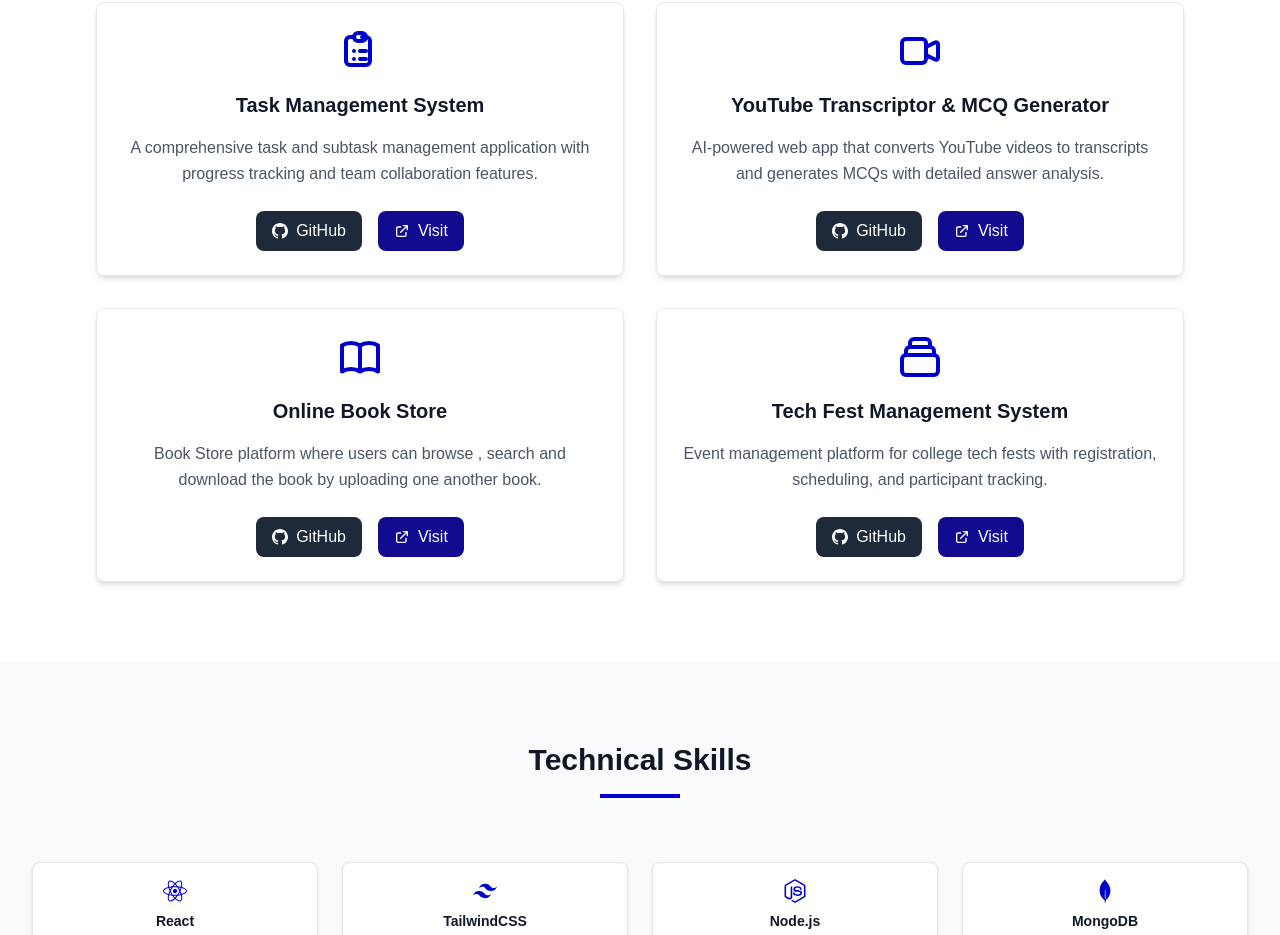
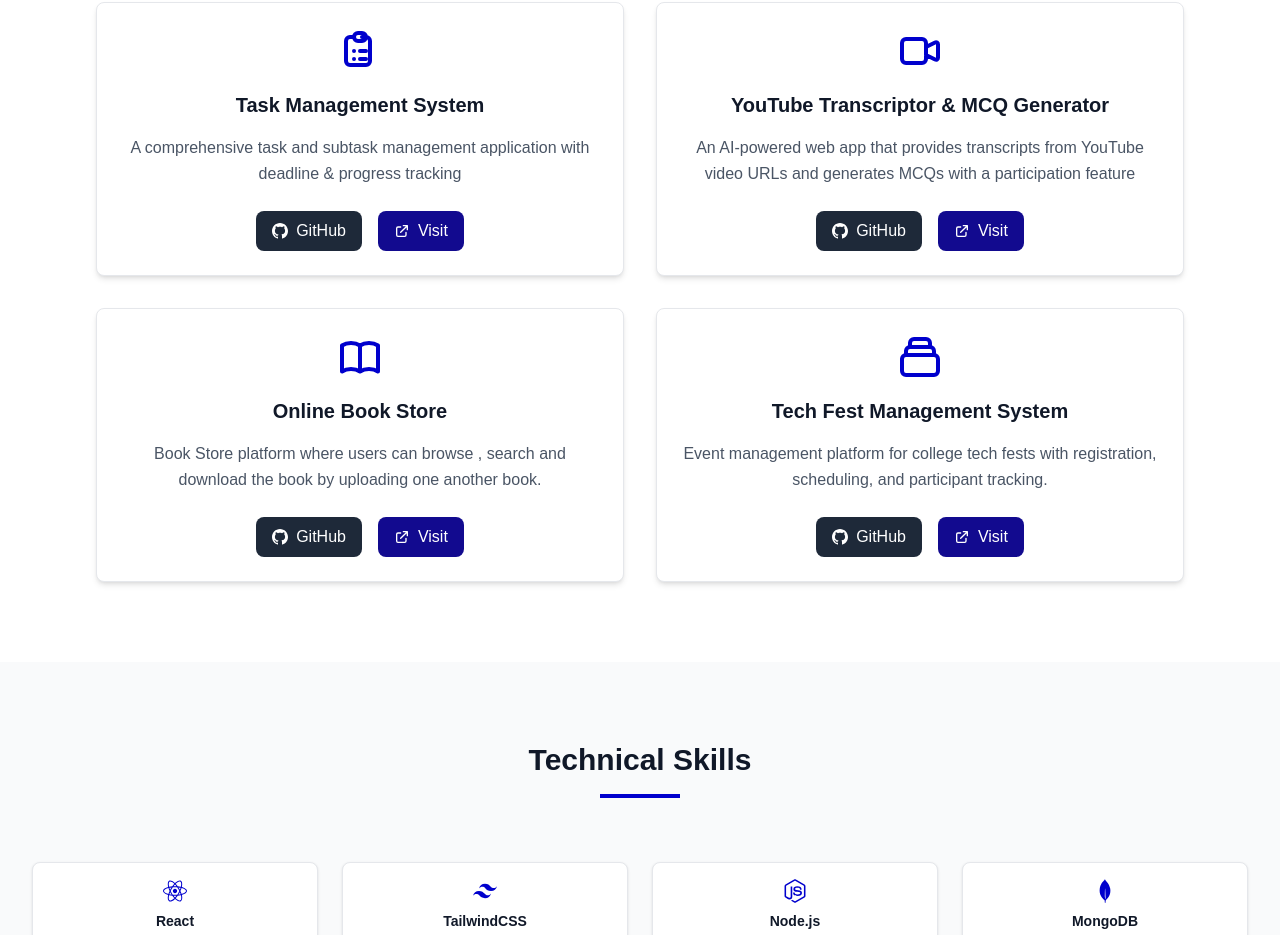
Before and after one commit to ChandaniSahu/NewPortfolio, a Next.js app: page / in a window 1280 px wide. Shown: the part 2194-3129 px from the top of the page. Built offline with nearby package versions, Linux system fonts and the light colour scheme.

Commit message:
Updated project descriptions

```diff
--- a/app/page.tsx
+++ b/app/page.tsx
@@ -117,7 +117,7 @@ export default function Portfolio() {
   const projects = [
     {
       title: "Task Management System",
-      description: "A comprehensive task and subtask management application with progress tracking and team collaboration features.",
+      description: "A comprehensive task and subtask management application with deadline & progress tracking",
       icon: (
         <svg className="w-12 h-12 text-[#0000CD]" fill="none" stroke="currentColor" viewBox="0 0 24 24">
           <path strokeLinecap="round" strokeLinejoin="round" strokeWidth={2} d="M9 5H7a2 2 0 00-2 2v10a2 2 0 002 2h8a2 2 0 002-2V7a2 2 0 00-2-2h-2M9 5a2 2 0 002 2h2a2 2 0 002-2M9 5a2 2 0 012-2h2a2 2 0 012 2m-3 7h3m-3 4h3m-6-4h.01M9 16h.01" />
@@ -128,7 +128,7 @@ export default function Portfolio() {
     },
     {
       title: "YouTube Transcriptor & MCQ Generator",
-      description: "AI-powered web app that converts YouTube videos to transcripts and generates MCQs with detailed answer analysis.",
+      description: "An AI-powered web app that provides transcripts from YouTube video URLs and generates MCQs with a participation feature",
       icon: (
         <svg className="w-12 h-12 text-[#0000CD]" fill="none" stroke="currentColor" viewBox="0 0 24 24">
           <path strokeLinecap="round" strokeLinejoin="round" strokeWidth={2} d="M15 10l4.553-2.276A1 1 0 0121 8.618v6.764a1 1 0 01-1.447.894L15 14M5 18h8a2 2 0 002-2V8a2 2 0 00-2-2H5a2 2 0 00-2 2v8a2 2 0 002 2z" />
```
